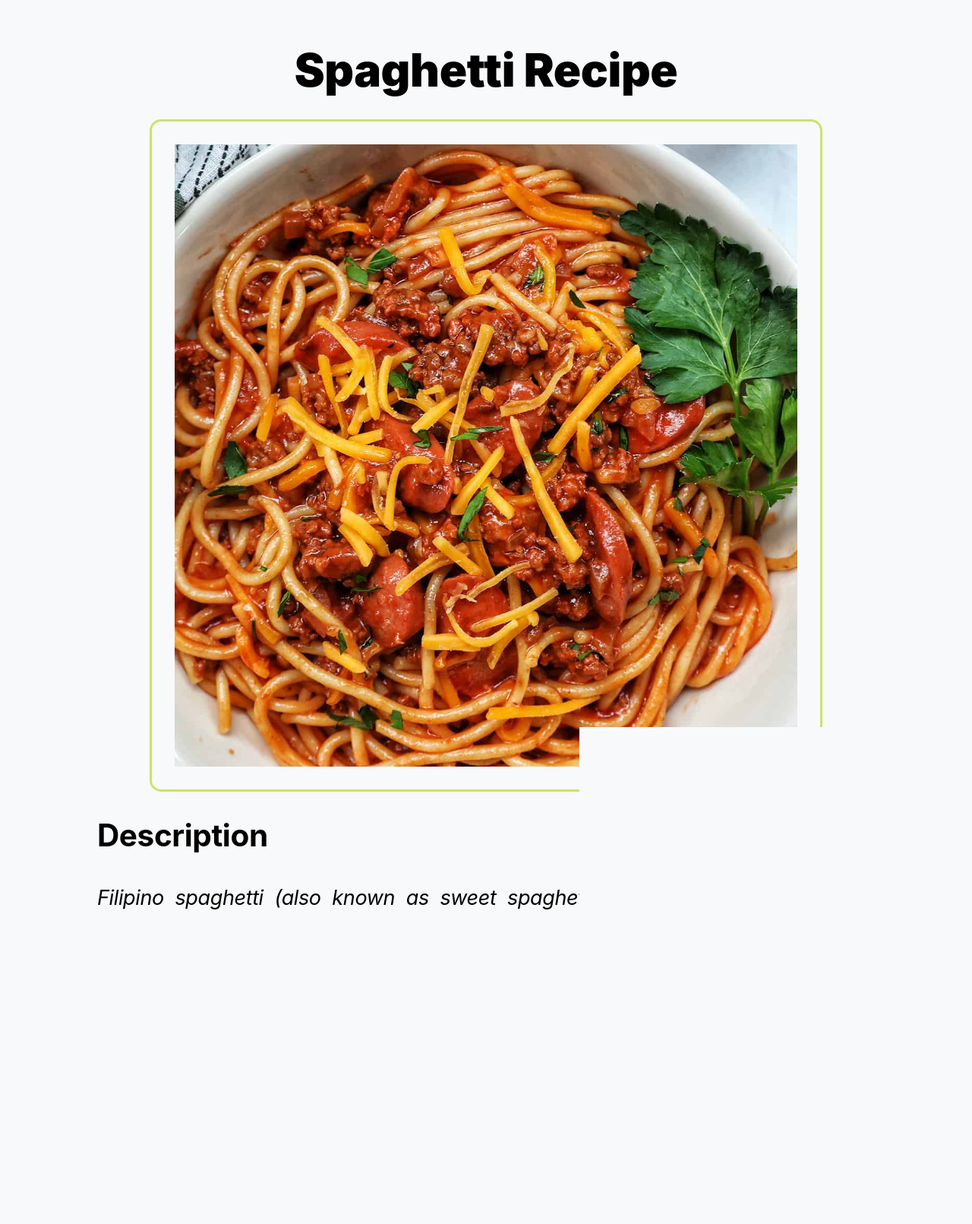
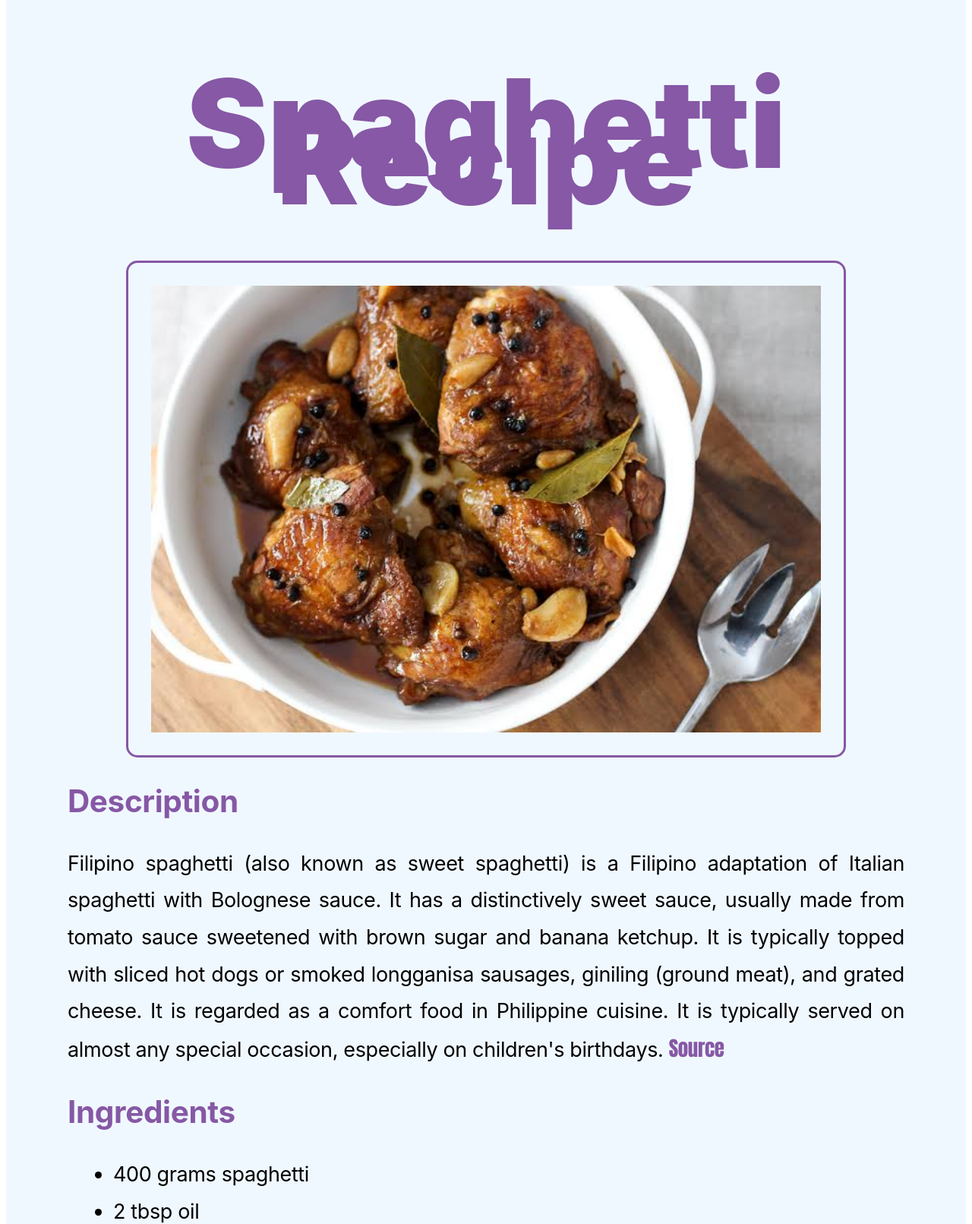
Before and after one commit to mauring55/repos, a plain HTML site: page odin-recipes/recipes/spaghetti.html in a window 1280 px wide. Shown: the part 60-1671 px from the top of the page at 76% size. Drawn offline with Linux system fonts and the light colour scheme.

Commit message:
Improve style for odin-recipes
Added several improvements involving colors and layout. Used the
concepts learned from the box model to improve on the layout.

```diff
--- a/odin-recipes/recipes/spaghetti.html
+++ b/odin-recipes/recipes/spaghetti.html
@@ -8,10 +8,13 @@
     </head>
 
     <body>
+        <div class="page">
             <h1 class="title">Spaghetti Recipe</h1>
-        <img class="recipe-pic" src="../images/spaghetti.jpg" alt="An image of a bowl full of spaghetti">
+            <img class="recipe-pic" src="../images/adobo.jpg" alt="An image of an appetizing Filipino
+            dish called Adobo">
 
-        <h2>Description</h2>
+            <div class="article">
+                <h2 class="article-header">Description</h2>
                 <p class="description">Filipino spaghetti (also known as sweet spaghetti) is a Filipino adaptation
                     of Italian spaghetti with Bolognese sauce. It has a distinctively sweet
                     sauce, usually made from tomato sauce sweetened with brown sugar and
@@ -21,9 +24,7 @@
                     on almost any special occasion, especially on children's birthdays.
                     <a href="https://en.wikipedia.org/wiki/Filipino_spaghetti">Source</a></p>
 
-
-
-        <h2 >Ingredients</h2>
+                <h2 class="article-header">Ingredients</h2>
                 <ul>
                     <li>400 grams spaghetti</li>
                     <li>2 tbsp oil</li>
@@ -39,7 +40,7 @@
                     <li>2 pcs Knorr Pork Broth Cubes</li>
                 </ul>
 
-        <h2>Steps</h2>
+                <h2 class="article-header">Steps</h2>
                 <ol>
                     <li>First, cook the spaghetti noodles according to package directions.
                         Drain well and set aside. Leave some pasta water for later use.</li>
@@ -59,5 +60,7 @@
                     <li>There&apos;s always a party when there&apos;s meaty spaghetti.
                         Have this any day of the week and you&apos;ll surely have a treat!</li>
                 </ol>
+            </div>
+        </div>
     </body>
 </html>
--- a/odin-recipes/recipes/style.css
+++ b/odin-recipes/recipes/style.css
@@ -5,27 +5,38 @@ a - the source links were originally color blue, changed to black with a little
 h2 - for some reason, class calling wont work. So I settled with just having all h2 with the
         same font and style
 */
-body {
-    margin: 10%;
+.page{
+    background-color: aliceblue;
+    padding: 3em;
+    height: 100%;
     text-align: justify;
     zoom: 150%;
     line-height: 1.8em;
     font-family: Inter, sans-serif;
     letter-spacing: -.014em;
     font-size: 18px;
-    background: #f8f9fa;
     text-transform: none;
 }
 
-a {
-    color: black;
-    font-weight: 600;
+
+.title {
+    display: block;
+    text-align: center;
+    font-weight: 900;
+    font-family: -apple-system, BlinkMacSystemFont, 'Segoe UI', Roboto, Oxygen, Ubuntu, Cantarell, 'Open Sans', 'Helvetica Neue', sans-serif;
+    font-size: 6em;
+    color: rgb(134, 88, 165);
 }
 
-.title {
-    text-align: center;
-    font-weight: 900;
-    font-size: 40px;
+a {
+    text-decoration: none;
+    color: rgb(134, 88, 165);
+    font-size: 1em;
+    font-family: Impact, Haettenschweiler, 'Arial Narrow Bold', sans-serif;
+}
+
+a:hover {
+    color: rgb(44,111,187);
 }
 
 .recipe-pic {
@@ -34,10 +45,19 @@ a {
     margin-right: auto;
     width: 80%;
     border-radius: 10px;
-    border: 2px solid #cfe06b;
+    border: 2px solid rgb(134, 88, 165);
     padding: 20px;
 }
 
-.description {
+.article-header {
+    color: rgb(134, 88, 165);
+}
+
+.article-header .description {
     font-style: italic;
 }
+
+.article{
+    margin: auto;
+    max-width: 70ch;
+}
--- /dev/null
+++ b/odin-recipes/style.css
@@ -0,0 +1,29 @@
+.page{
+    background-color: aliceblue;
+    text-align: center;
+    height: 100vh;
+    padding-top: 3em;
+}
+
+.title {
+    font-weight: 900;
+    font-family: -apple-system, BlinkMacSystemFont, 'Segoe UI', Roboto, Oxygen, Ubuntu, Cantarell, 'Open Sans', 'Helvetica Neue', sans-serif;
+    font-size: 6em;
+    color: rgb(134, 88, 165);
+}
+
+.recipe-links {
+    padding: 4em 8em;
+    display: inline-block;
+    border: 10px solid rgb(134, 88, 165);
+}
+a {
+    text-decoration: none;
+    color: rgb(134, 88, 165);
+    font-size: 2em;
+    font-family: Impact, Haettenschweiler, 'Arial Narrow Bold', sans-serif;
+}
+a:hover {
+    padding: 5px;
+    border: 5px solid grey
+}
```
Also changed, not shown: odin-recipes/index.html (+17 -7 lines), odin-recipes/recipes/adobo.html (+7 -5 lines), odin-recipes/recipes/tinola.html (+7 -5 lines). Lines whose indentation alone changed are shown as unchanged.
